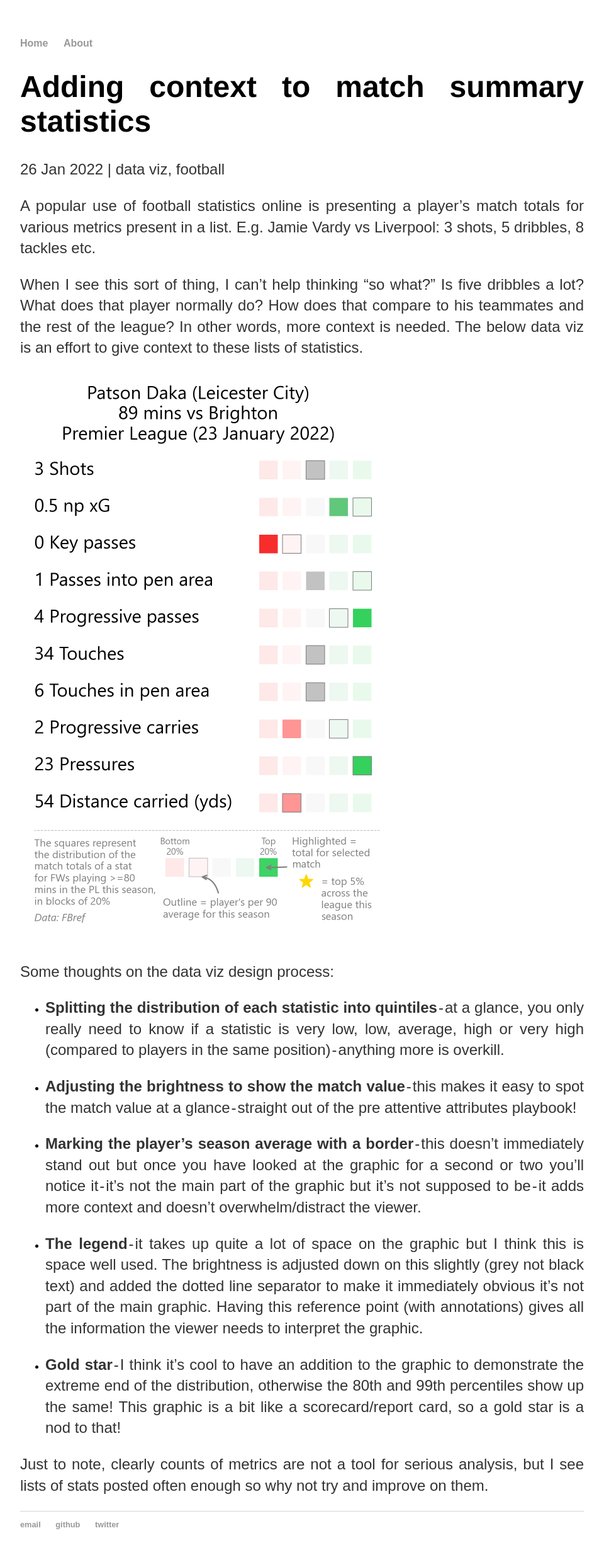
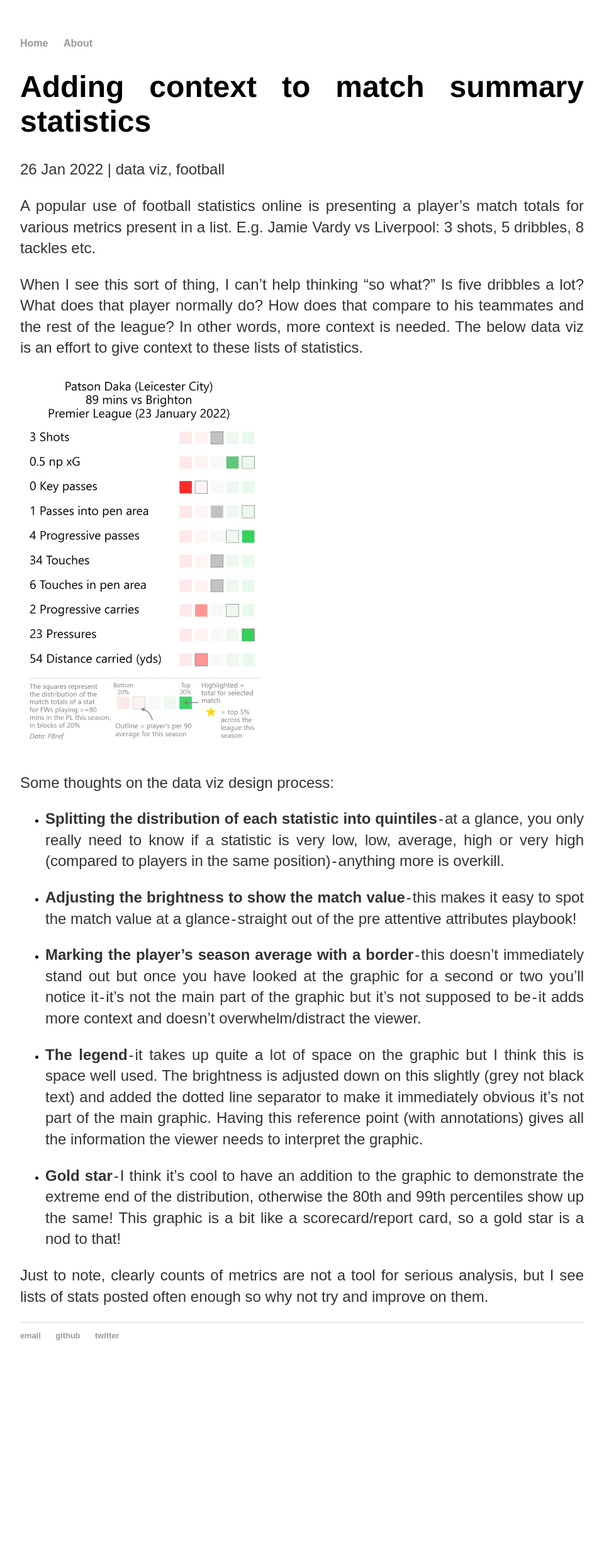
Before and after one commit to georgeball95/georgeball95.github.io, a Jekyll site: the page built from _posts/2022-01-26-match-summary-data-viz.md, in a window 1280 px wide. Shown: the whole page at 63% size, without its empty margins (160-1120 px from the left). Built offline with Jekyll 4.4.1, drawn with Linux system fonts in a browser that asks for light colours; after the commit the page ends 2188 px from its top, so only the background shows below that.

Commit message:
edit blog image dimensions v2

```diff
--- a/_posts/2022-01-26-match-summary-data-viz.md
+++ b/_posts/2022-01-26-match-summary-data-viz.md
@@ -10,7 +10,7 @@
 When I see this sort of thing, I can't help thinking "so what?" Is five dribbles a lot? What does that player normally do? How does that compare to his teammates and the rest of the league? In other words, more context is needed. The below data viz is an effort to give context to these lists of statistics.
 
 <p align="center" width="100%">
-<img width=600 height=900 src="https://raw.github.com/georgeball95/georgeball95.github.io/master/assets/match_summary_Patson%20Daka_2022-01-23.png">
+<img width=400 height=600 src="https://raw.github.com/georgeball95/georgeball95.github.io/master/assets/match_summary_Patson%20Daka_2022-01-23.png">
 </p>
 
 Some thoughts on the data viz design process:
```
